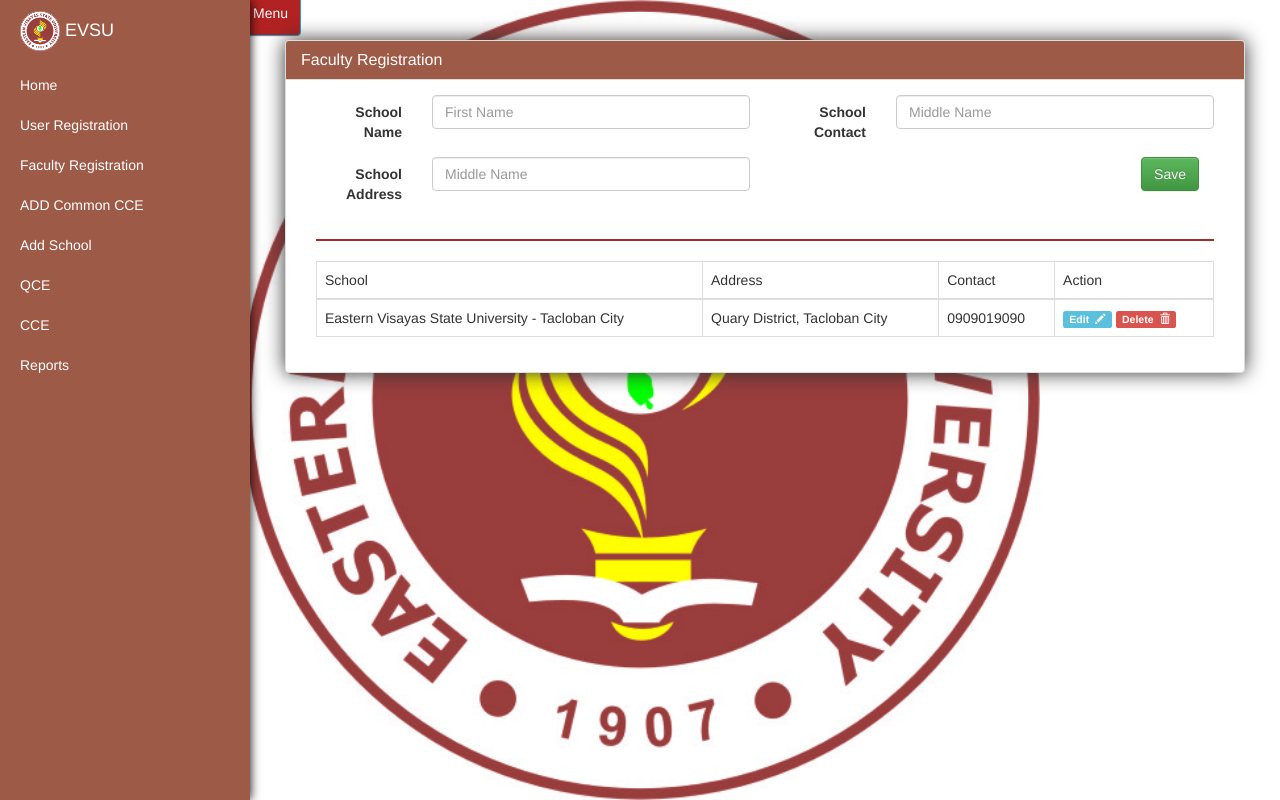
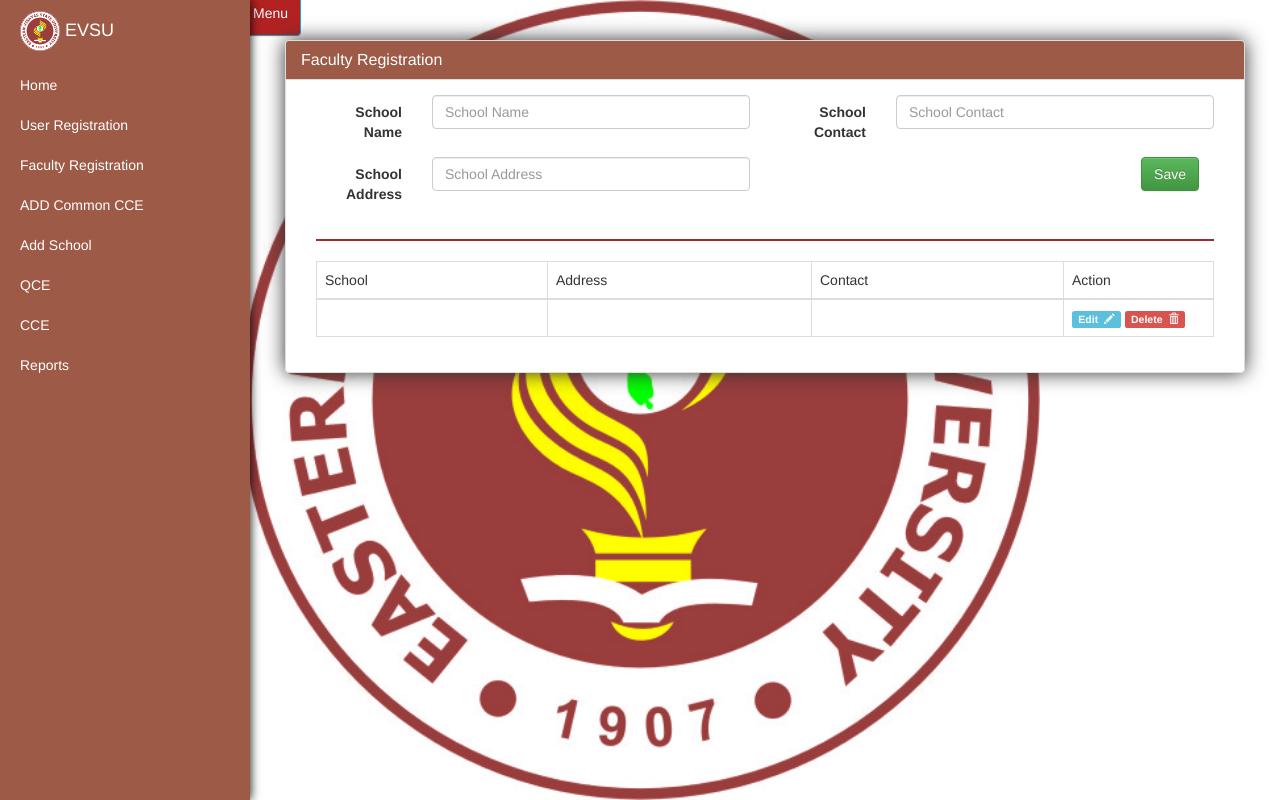
Before and after one commit to sonitgregorio/nbc, a CodeIgniter app: page /database/add_school in a window 1280 px wide. Run offline with CodeIgniter, Linux system fonts and the light colour scheme; tables that the repository leaves empty or names only in its code hold one stand-in row (values such as "Sample post").

Commit message:
Added Function for school management and faculty registration

```diff
--- a/application/config/autoload.php
+++ b/application/config/autoload.php
@@ -126,4 +126,4 @@ $autoload['language'] = array();
 |
 |	$autoload['model'] = array('first_model' => 'first');
 */
-$autoload['model'] = array();
+$autoload['model'] = array('registration');
--- a/application/config/database.php
+++ b/application/config/database.php
@@ -76,9 +76,9 @@ $query_builder = TRUE;
 $db['default'] = array(
 	'dsn'	=> '',
 	'hostname' => 'localhost',
-	'username' => '',
+	'username' => 'root',
 	'password' => '',
-	'database' => '',
+	'database' => 'evsunbc',
 	'dbdriver' => 'mysqli',
 	'dbprefix' => '',
 	'pconnect' => FALSE,
--- a/application/config/routes.php
+++ b/application/config/routes.php
@@ -59,3 +59,11 @@ $route['faculty_registration']  =   'main/fac_reg';
 $route['add_school']            =   'main/add_school';
 $route['user_registration']     =   'main/user_reg';
 $route['add_criteria']          =   'main/add_criteria';
+
+//Faculty Data Management Routes
+$route['insert_faculty']        =   'common/insert_faculty';
+
+//School Data Management Routes
+$route['save_school']           =   'common/save_school';
+$route['edit/(:any)']           =   'common/edit_school/$1';
+$route['delete/(:any)']         =   'common/delete_school/$1';
--- a/application/controllers/Main.php
+++ b/application/controllers/Main.php
@@ -25,6 +25,7 @@
       {
         $this->load->view('include/header');
         $this->load->view('include/nav');
+        $this->load->model('registration');
         $this->load->view('page/add_school');
         $this->load->view('include/footer');
       }
--- /dev/null
+++ b/application/models/Registration.php
@@ -0,0 +1,44 @@
+<?php
+/**
+ *
+ */
+class Registration extends CI_Model
+{
+      function successMessage()
+      {
+        return'<button type="button" class="close" data-dismiss="alert" aria-label="Close" style="color:red"><span aria-hidden="true">&times;</span></button>';
+      }
+      function failedMessage()
+      {
+        return '<div class="alert alert-danger"><button type="button" class="close" data-dismiss="alert" aria-label="Close" style="color:red"><span aria-hidden="true">&times;</span></button>';
+      }
+      function add_school($data)
+      {
+          $this->db->insert('tbl_school', $data);
+          $this->session->set_flashdata('message', '<div class="alert alert-success">' . $this->successMessage() .  'School has been Inserted.</div>');
+          redirect('/add_school');
+      }
+      function schoolList()
+      {
+          return $this->db->get('tbl_school')->result_array();
+      }
+      function edit_sch($id)
+      {
+          $this->db->where('id', $id);
+          return $this->db->get('tbl_school')->row_array();
+      }
+      function edit_school($data, $id)
+      {
+          $this->db->where('id', $id);
+          $this->db->update('tbl_school', $data);
+          $this->session->set_flashdata('message', '<div class="alert alert-success">' . $this->successMessage() .  'School Updated.</div>');
+          redirect('/add_school');
+      }
+      function delete_school($id)
+      {
+        $this->db->delete('tbl_school', array('id' => $id));
+        $this->session->set_flashdata('message', '<div class="alert alert-success">' . $this->successMessage() .  'School Deleted.</div>');
+        redirect('/add_school');
+      }
+
+}
--- a/application/views/page/add_school.php
+++ b/application/views/page/add_school.php
@@ -1,6 +1,17 @@
 <div id="page-content-wrapper">
   <a href="#menu-toggle" id="menu-toggle" class="btn btn-info" style="margin-left:-30px;margin-top:-30px; height:40px;background: #B22222;">Menu</a>
     <div class="container-fluid">
+      <?php
+
+
+          if (!empty($sch_name)) {
+          }else{
+            $sch_name = "";
+            $sch_address = "";
+            $sch_contact = "";
+            $id = "";
+          }
+       ?>
         <div class="row">
             <div class="col-lg-12">
                   <div class="panel panel-default" style="box-shadow: 0px 0px 20px rgb(49, 49, 49)">
@@ -8,18 +19,22 @@
                     <h1 class="panel-title" style="color:white">Faculty Registration</h1>
                   </div>
                   <div class="panel-body">
-                      <form class="form-horizontal" action="index.html" method="post">
+                    <?php
+                        echo $this->session->flashdata('message');
+                     ?>
+                      <form class="form-horizontal" action="/save_school" method="post">
+                        <input type="hidden" name="shid" value="<?php echo $id ?>">
                         <div class="col-md-6">
                           <div class="form-group">
                             <label class="col-sm-3 control-label">School Name</label>
                             <div class="col-sm-9">
-                              <input type="text" name="name" value="" class="form-control" placeholder="First Name">
+                              <input type="text" name="sch_name" class="form-control" placeholder="School Name" value="<?php echo $sch_name ?>">
                             </div>
                           </div>
                           <div class="form-group">
                             <label class="col-sm-3 control-label">School Address</label>
                             <div class="col-sm-9">
-                              <input type="text" name="name" value="" class="form-control" placeholder="Middle Name">
+                              <input type="text" name="sch_address" class="form-control" placeholder="School Address"  value="<?php echo $sch_address ?>">
                             </div>
                           </div>
                         </div>
@@ -27,7 +42,7 @@
                           <div class="form-group">
                             <label class="col-sm-3 control-label">School Contact</label>
                             <div class="col-sm-9">
-                              <input type="text" name="name" value="" class="form-control" placeholder="Middle Name">
+                              <input type="text" name="sch_contact" class="form-control" placeholder="School Contact"  value="<?php echo $sch_contact ?>">
                             </div>
                           </div>
                           <div class="form-goup">
@@ -49,19 +64,25 @@
                               <td>School</td>
                               <td>Address</td>
                               <td>Contact</td>
-                              <td>Action</td>
+                              <td width="150">Action</td>
                             </tr>
                           </thead>
                           <tbody>
-                            <tr>
-                              <td>Eastern Visayas State University - Tacloban City</td>
-                              <td>Quary District, Tacloban City</td>
-                              <td>0909019090</td>
-                              <td>
-                                <a href="#" class="label label-info">Edit&nbsp;&nbsp;<span class="glyphicon glyphicon-pencil"></span></a>
-                                <a href="#" class="label label-danger">Delete&nbsp;&nbsp;<span class="glyphicon glyphicon-trash"></span></a>
-                              </td>
-                            </tr>
+                            <?php
+                            foreach ($this->registration->schoolList() as $key => $value):
+                            extract($value);
+                            ?>
+                              <tr>
+                                <td><?php echo $sch_name; ?></td>
+                                <td><?php echo $sch_address ?></td>
+                                <td><?php echo $sch_contact; ?></td>
+                                <td>
+                                  <a href="/edit/<?php echo $id ?>" class="label label-info">Edit&nbsp;&nbsp;<span class="glyphicon glyphicon-pencil"></span></a>
+                                  <a href="/delete/<?php echo $id ?>" class="label label-danger" onclick="return confirm('Delete School?')">Delete&nbsp;&nbsp;<span class="glyphicon glyphicon-trash"></span></a>
+                                </td>
+                              </tr>
+                            <?php endforeach; ?>
+
                           </tbody>
                         </table>
                       </div>
```
Also changed, not shown: application/controllers/Common.php (added, +44 -0 lines), application/views/page/faculty_reg.php (+17 -12 lines).
